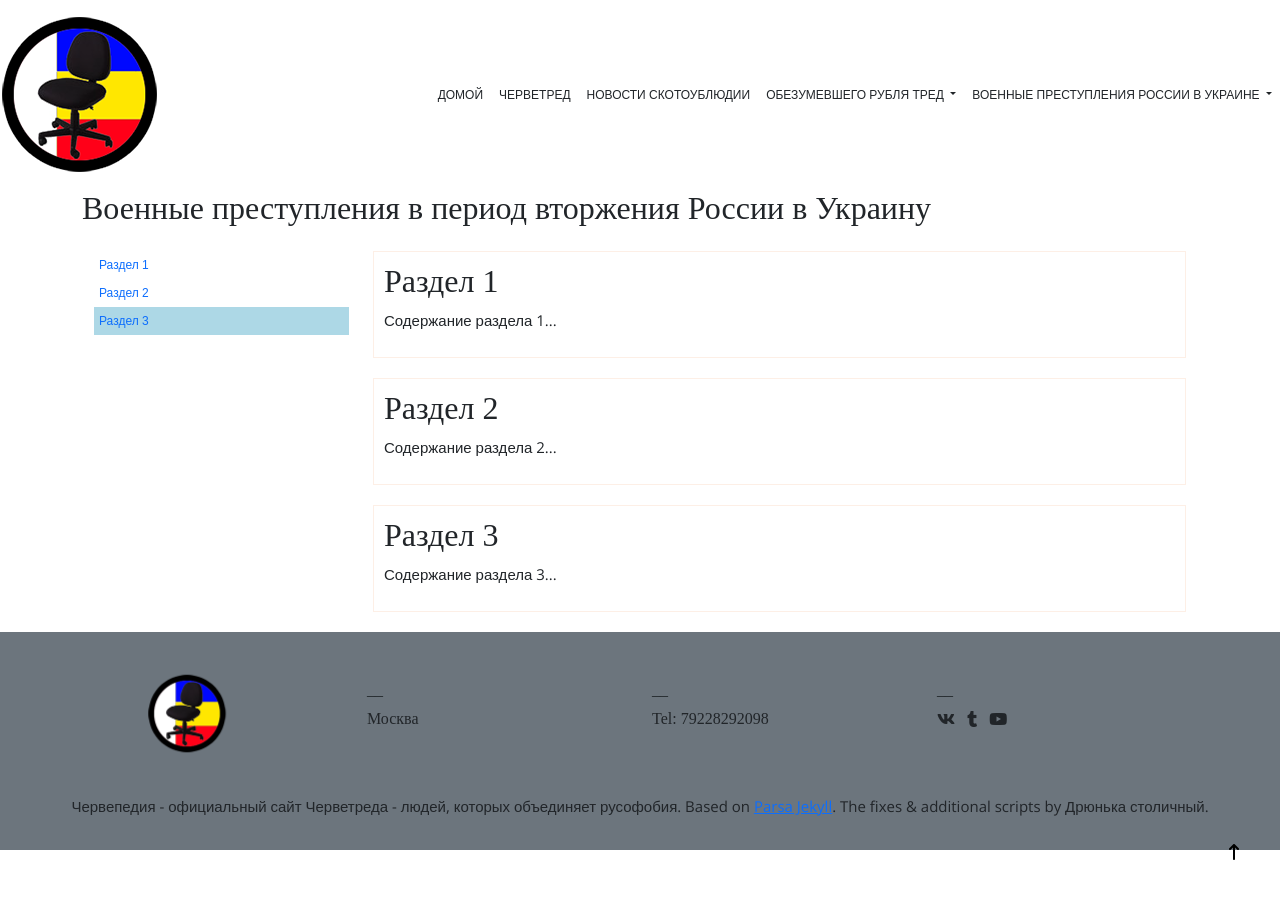
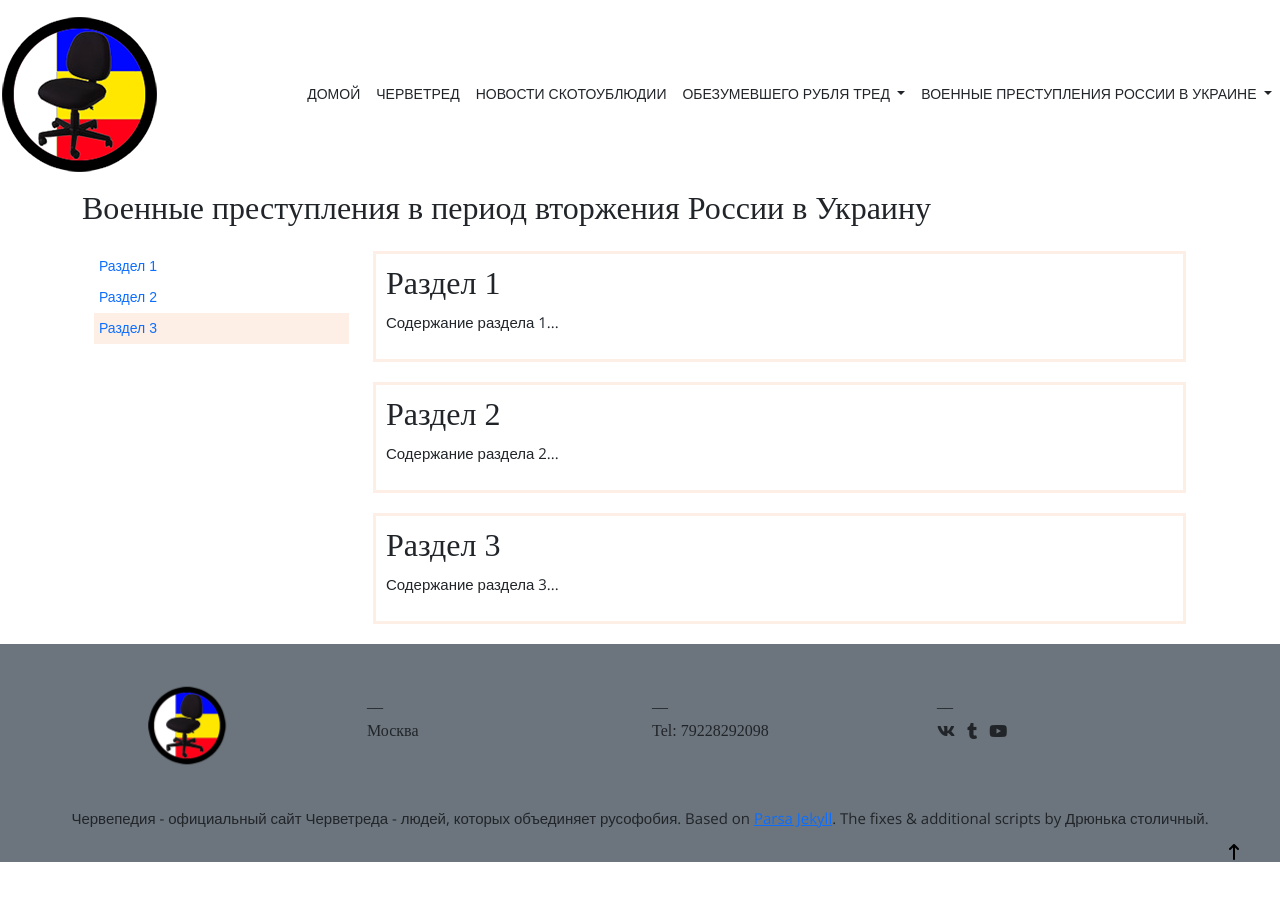
Before and after one commit to chervetred/chervetred.github.io, a Jekyll site: the page built from _pages/test.html, in a window 1280 px wide. Built offline with Jekyll 4.4.1, drawn with Linux system fonts in a browser that asks for light colours; nearby versions of some CDN libraries; some web fonts are replaced; a script that is not in the unit is left out; comment, search, counter and statistics services are not loaded.

Commit message:
Update test.html

```diff
--- a/_pages/test.html
+++ b/_pages/test.html
@@ -14,18 +14,18 @@
   <link href="https://cdn.jsdelivr.net/npm/bootstrap@5.4.0/dist/css/bootstrap.min.css" rel="stylesheet">
   <style>
     .article-section {
-      border: 1px solid #fdefe6; /* Рамка для разделов */
+      border: 3px solid #fdefe6;
       padding: 10px;
       margin-bottom: 20px;
       font-family: Arial, sans-serif; /* Шрифт для текста разделов */
     }
     .nav-link {
       font-family: Arial, sans-serif; /* Шрифт для пунктов меню */
-      font-size: 12px; /* Размер шрифта для пунктов меню */
+      font-size: 14px; /* Размер шрифта для пунктов меню */
       padding: 5px; /* Поля для пунктов меню */
     }
     .nav-link.active {
-      background-color: lightblue;
+      background-color: #fdefe6;
     }
   </style>
 </head>
@@ -56,6 +56,7 @@
     </div>
   </div>
 
+  <script src="https://cdn.jsdelivr.net/npm/bootstrap@5.4.0/dist/js/bootstrap.bundle.min.js"></script>
   <script>
     document.addEventListener('scroll', function() {
       const sections = document.querySelectorAll('.article-section');
```
